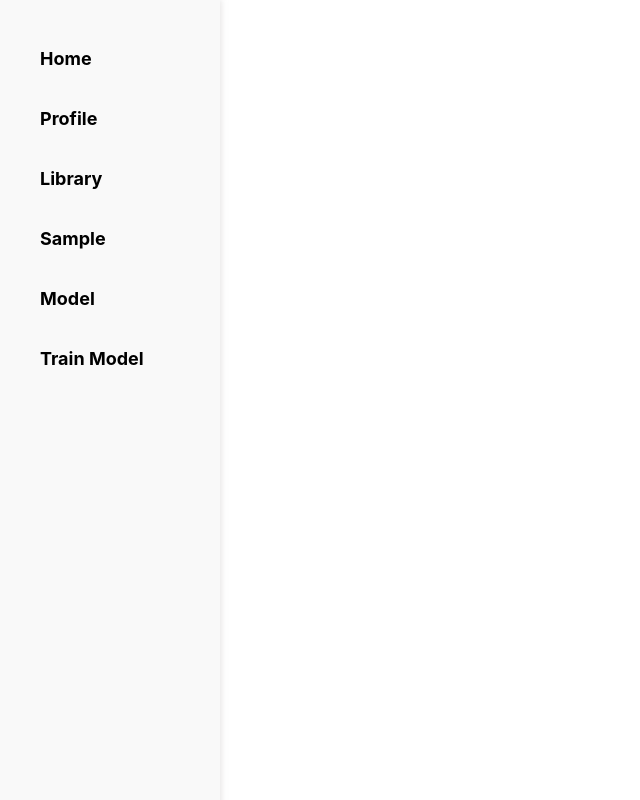
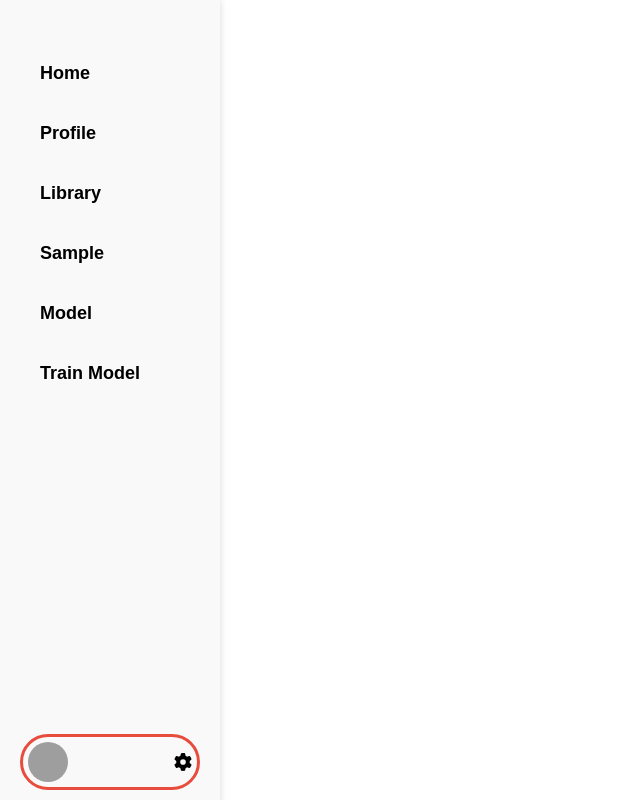
Before and after one commit to RuyPa/DO-AN-CLIENT, a React (Create React App) app: page / in a window 1280 px wide. Shown: the whole page, without its empty margins (0-640 px from the left). Built offline with nearby package versions, Linux system fonts and the light colour scheme; sample sign-in values are in the browser's storage; grey boxes are pictures that could not be loaded.

Commit message:
feat: login logout, author, authen without token

```diff
--- a/src/App.js
+++ b/src/App.js
@@ -1,35 +1,100 @@
+// // src/App.js
+// import React from 'react';
+// import { BrowserRouter as Router, Routes, Route } from 'react-router-dom';
+// import Sidebar from './components/Sidebar';
+// import Home from './pages/Home';
+// import Profile from './pages/Profile';
+// import Library from './pages/Library';  // Import Library component
+// import Sample from './pages/Sample';
+// import CreateSample from './pages/CreateSample';
+// import Model from './pages/Model';
+// import CreateModel from './pages/CreateModel';
+// import UpdateSample from './pages/UpdateSample';
+
+
+// function App() {
+//   return (
+//     <Router>
+//       <div className="app-container" style={{ display: 'flex' }}>
+//         {/* Sidebar bên trái */}
+//         <Sidebar />
+
+//         {/* Phần hiển thị chức năng bên phải */}
+//         <div className="content" style={{ flex: 1, padding: '20px' }}>
+//           <Routes>
+//             <Route path="/home" element={<Home />} />
+//             <Route path="/profile" element={<Profile />} />
+//             <Route path="/library" element={<Library />} /> {/* Thêm route Library */}
+//             <Route path="/sample" element={<Sample />} />
+//             <Route path="/createSample" element={<CreateSample />} />
+//             <Route path="/model" element={<Model />} />
+//             <Route path="/createModel" element={<CreateModel />} />
+//             <Route path="/updateSample/:id" element={<UpdateSample/>}/>
+//           </Routes>
+//         </div>
+//       </div>
+//     </Router>
+//   );
+// }
+
+// export default App;
+
 // src/App.js
 import React from 'react';
-import { BrowserRouter as Router, Routes, Route } from 'react-router-dom';
+import { BrowserRouter as Router, Routes, Route, Navigate } from 'react-router-dom';
 import Sidebar from './components/Sidebar';
 import Home from './pages/Home';
 import Profile from './pages/Profile';
-import Library from './pages/Library';  // Import Library component
+import Library from './pages/Library';
 import Sample from './pages/Sample';
 import CreateSample from './pages/CreateSample';
 import Model from './pages/Model';
 import CreateModel from './pages/CreateModel';
 import UpdateSample from './pages/UpdateSample';
+import Login from './components/Login';
+
+// Function to check if the user is authenticated
+// (you might want to replace this with actual authentication logic)
+const isAuthenticated = () => {
+  return localStorage.getItem("isLoggedIn") === "true";
+};
+const role = localStorage.getItem("role");
 
 
 function App() {
   return (
     <Router>
       <div className="app-container" style={{ display: 'flex' }}>
-        {/* Sidebar bên trái */}
-        <Sidebar />
+        {/* Conditionally render the Sidebar only if the user is authenticated */}
+        {isAuthenticated() && <Sidebar />}
 
-        {/* Phần hiển thị chức năng bên phải */}
         <div className="content" style={{ flex: 1, padding: '20px' }}>
           <Routes>
-            <Route path="/home" element={<Home />} />
-            <Route path="/profile" element={<Profile />} />
-            <Route path="/library" element={<Library />} /> {/* Thêm route Library */}
-            <Route path="/sample" element={<Sample />} />
-            <Route path="/createSample" element={<CreateSample />} />
-            <Route path="/model" element={<Model />} />
-            <Route path="/createModel" element={<CreateModel />} />
-            <Route path="/updateSample/:id" element={<UpdateSample/>}/>
+            {/* Route for the login page */}
+            <Route path="/login" element={<Login />} />
+
+            {/* Protected Routes */}
+            {isAuthenticated() ? (
+              <>
+                <Route path="/home" element={<Home />} />
+                <Route path="/profile" element={<Profile />} />
+                <Route path="/sample" element={<Sample />} />
+                <Route path="/createSample" element={<CreateSample />} />
+                <Route path="/updateSample/:id" element={<UpdateSample />} />
+
+                {role === "admin" && (
+                    <>
+                        <Route path="/library" element={<Library />} />
+                        <Route path="/createModel" element={<CreateModel />} />
+                        <Route path="/model" element={<Model />} />
+
+                    </>
+                )}
+              </>
+            ) : (
+              // Redirect any protected route to /login if not authenticated
+              <Route path="*" element={<Navigate to="/login" />} />
+            )}
           </Routes>
         </div>
       </div>
--- /dev/null
+++ b/src/components/Login.css
@@ -0,0 +1,90 @@
+/* Style for the blurred background image */
+body, html, #root {
+    height: 100%;
+    margin: 0;
+    font-family: Arial, sans-serif;
+    overflow: hidden; /* Ensure no scrolling */
+}
+
+.background {
+    background-image: url('https://res.cloudinary.com/dkf74ju3o/image/upload/v1730796836/DALL_E_2024-11-05_15.42.19_-_A_simple_login_screen_background_design_themed_as_Traffic_Sign_into_AI_with_minimalistic_traffic_sign_elements_such_as_arrows_and_caution_signs_us_vkabkl.png');
+    background-size: cover;
+    background-position: center;
+    filter: blur(3px);
+    position: fixed;
+    top: 0;
+    left: 0;
+    width: 100%;
+    height: 100%;
+    z-index: -1;
+}
+
+/* Style for the login container */
+.login-container {
+    display: flex;
+    justify-content: center; /* Center horizontally in the flex container */
+    align-items: center; /* Center vertically in the flex container */
+    position: fixed; /* Use fixed to make sure it's always in the center of the screen */
+    top: 0;
+    left: 0;
+    width: 100%;
+    height: 100%;
+}
+
+.login-box {
+    background-color: rgba(255, 255, 255, 0.85);
+    padding: 20px 30px;
+    border-radius: 10px;
+    box-shadow: 0px 0px 15px rgba(0, 0, 0, 0.3);
+    width: 350px;
+    text-align: center;
+    z-index: 2; /* Make sure it's above the background */
+}
+
+h2 {
+    color: #333;
+}
+
+form {
+    display: flex;
+    flex-direction: column;
+}
+
+.form-group {
+    display: flex;
+    align-items: center;
+    margin-bottom: 15px;
+}
+
+.form-group label {
+    width: 80px; /* Adjust width as needed */
+    margin-right: 10px;
+    color: #555;
+}
+
+input[type="email"],
+input[type="password"] {
+    padding: 10px;
+    flex: 1; /* Make the input take up the remaining space */
+    border: 1px solid #ddd;
+    border-radius: 5px;
+}
+
+button {
+    padding: 10px;
+    background-color: #4CAF50;
+    color: white;
+    border: none;
+    border-radius: 5px;
+    cursor: pointer;
+    font-weight: bold;
+}
+
+button:hover {
+    background-color: #45a049;
+}
+
+.message {
+    color: red;
+    margin-top: 10px;
+}
--- /dev/null
+++ b/src/components/Login.js
@@ -0,0 +1,88 @@
+import React, { useState } from 'react';
+import './Login.css';
+import { API_BASE_URL, CLIENT_BASE_URL } from '../constant/constants'; // Import the constant
+
+
+const Login = () => {
+    const [email, setEmail] = useState('');
+    const [password, setPassword] = useState('');
+    const [message, setMessage] = useState('');
+
+    const URL = API_BASE_URL
+    const CLIENT_URL = CLIENT_BASE_URL
+
+    const handleLogin = async (e) => {
+        e.preventDefault();
+
+        const formData = new FormData();
+        formData.append('email', email);
+        formData.append('password', password);
+
+        const requestOptions = {
+            method: 'POST',
+            body: formData,
+            headers: {
+                // If your server expects other headers like Content-Type, set them appropriately
+                // 'Content-Type': 'application/x-www-form-urlencoded', // Commented out since we're using FormData which sets its own Content-Type with boundary
+                'Accept': 'application/json', // Ensures the server knows what type of response the client can process
+            },
+            credentials: 'include' // If your server requires cookies to be sent, ensure this is included
+        };
+
+        try {
+            const response = await fetch(URL + '/login', requestOptions);
+
+            if (response.ok) {
+                const data = await response.json();
+                if (data.message === 'Login successful!') {
+                    localStorage.setItem("isLoggedIn", "true");  // Save login state
+                    localStorage.setItem("role", data.role); // Store user role
+                    localStorage.setItem("name", data.name); // Store user role
+
+                    window.location.href = CLIENT_URL; // Redirect on successful login
+                } else {
+                    setMessage(data.message || 'Login failed.');
+                }
+            } else {
+                // Handle HTTP errors
+                setMessage('Login failed. Please try again.');
+            }
+        } catch (error) {
+            console.error('Error:', error);
+            setMessage('An error occurred. Please try again later.');
+        }
+    };
+
+    return (
+        <div className="login-container">
+            <div className="background"></div>
+            <div className="login-box">
+                <h2>Login</h2>
+                <form onSubmit={handleLogin}>
+                    <div className="form-group">
+                        <label>Email:</label>
+                        <input
+                            type="email"
+                            value={email}
+                            onChange={(e) => setEmail(e.target.value)}
+                            required
+                        />
+                    </div>
+                    <div className="form-group">
+                        <label>Password:</label>
+                        <input
+                            type="password"
+                            value={password}
+                            onChange={(e) => setPassword(e.target.value)}
+                            required
+                        />
+                    </div>
+                    <button type="submit">Login</button>
+                </form>
+                {message && <p className="message">{message}</p>}
+            </div>
+        </div>
+    );
+};
+
+export default Login;
--- a/src/components/Sidebar.css
+++ b/src/components/Sidebar.css
@@ -1,18 +1,19 @@
-/* src/components/Sidebar.css */
+/* Sidebar general styles */
 .sidebar {
   width: 180px;
-    background-color: #f5f5f5;
+  background-color: #f9f9f9;
   padding: 20px;
   height: 100vh;
-    background-color: #f9f9f9; /* Giữ nguyên màu nền tối */
+  position: fixed;
   top: 0;
-    position: fixed; /* Giữ sidebar cố định trên màn hình */
-
   left: 0;
-    padding-top: 20px; /* Giữ nguyên khoảng cách trên */
-    box-shadow: 2px 0 5px rgba(216, 214, 214, 0.5); /* Đổ bóng nhẹ */
+  display: flex;
+  flex-direction: column;
+  justify-content: space-between; /* Space between main links and user info */
+  box-shadow: 2px 0 5px rgba(216, 214, 214, 0.5);
 }
 
+/* Sidebar link styles */
 .sidebar ul {
   list-style-type: none;
   padding: 0;
@@ -23,39 +24,101 @@
 }
 
 .sidebar ul li a {
+  display: block;
+  padding: 12px 20px;
+  border-radius: 8px;
+  font-size: 18px;
+  font-weight: bold;
   text-decoration: none;
-    color: black;
+  color: rgb(0, 0, 0);
+  transition: background-color 0.3s ease-in-out, transform 0.2s ease-in-out;
+}
 
-  display: block; /* Giữ nguyên khối toàn phần tử link */
-  color: rgb(0, 0, 0); /* Giữ màu chữ trắng */
-  text-decoration: none; /* Giữ nguyên bỏ gạch chân */
-  padding: 12px 20px; /* Giữ khoảng cách padding */
-  border-radius: 8px; /* Giữ bo tròn góc */
-  font-size: 18px; /* Giữ cỡ chữ */
-  font-weight: bold; /* Giữ chữ đậm */
-  transition: background-color 0.3s ease-in-out, transform 0.2s ease-in-out; /* Giữ hiệu ứng hover */
+.sidebar ul li a.active {
+  background-color: #e74c3c;
+  color: #ffffff;
 }
 
 .sidebar ul li a:hover {
-    background-color: #e74c3c; /* Thay đổi màu hover nhẹ nhàng */
-    transform: scale(1.05); /* Giữ hiệu ứng phóng to */
-  }
-  .sidebar ul li a:active {
-    background-color: #e74c3c; /* Giữ màu nền khi click */
-    transform: scale(0.98); /* Giữ hiệu ứng thu nhỏ */
+  background-color: #e74c3c;
+  transform: scale(1.05);
 }
 
-  .sidebar a {
-    text-decoration: none; /* Loại bỏ gạch chân */
-    color: inherit; /* Đảm bảo giữ nguyên màu chữ */
+/* User Info Section */
+.user-info {
+  display: flex;
+  align-items: center;
+  cursor: pointer;
+  position: relative;
+  margin-bottom: 30px;
+  border-radius: 100px; /* Rounded corners */
+  border: 3px solid #e74c3c; /* Border color */
+  padding-right: 5px;
+  padding-left: 5px;
+  padding-bottom: 5px;
+  padding-top: 5px;
+
 }
 
-  .sidebar a:hover {
-    text-decoration: none; /* Đảm bảo không có gạch chân khi hover */
+.user-avatar {
+  width: 40px;
+  height: 40px;
+  border-radius: 50%;
+  margin-right: 10px;
 }
 
-  .sidebar ul li a.active {
-    background-color: #e74c3c; /* Màu nền khi mục được kích hoạt */
-    color: #ffffff; /* Màu chữ khi mục được kích hoạt */
-    font-weight: bold; /* Giữ chữ đậm */
+.user-name {
+  font-size: 16px;
+  font-weight: bold;
+  color: #333;
 }
+
+.settings-icon {
+  margin-left: auto;
+  font-size: 18px;
+  cursor: pointer;
+  transition: transform 0.2s ease-in-out;
+}
+
+.settings-icon:hover {
+  transform: scale(1.2);
+}
+
+/* Drop-up Menu */
+.user-menu {
+  position: absolute;
+  bottom: 60px; /* Adjust based on your sidebar layout */
+  right: 0;
+  background-color: #ffffff;
+  box-shadow: 0px -2px 10px rgba(0, 0, 0, 0.2);
+  border-radius: 8px;
+  padding: 10px;
+  display: flex;
+  flex-direction: column;
+  z-index: 1;
+}
+
+.user-menu::before {
+  content: "";
+  position: absolute;
+  bottom: -5px;
+  right: 15px;
+  width: 10px;
+  height: 10px;
+  background-color: #ffffff;
+  transform: rotate(45deg);
+}
+
+.logout-button {
+  background: none;
+  border: none;
+  color: #e74c3c;
+  font-weight: bold;
+  cursor: pointer;
+  padding: 5px;
+  text-align: left;
+}
+
+.logout-button:hover {
+  color: #c0392b;
+}
--- a/src/components/Sidebar.js
+++ b/src/components/Sidebar.js
@@ -1,27 +1,40 @@
-// // src/components/Sidebar.js
-// import { Link } from 'react-router-dom';
-// import './Sidebar.css'; // Có thể thêm CSS sau
 
-// function Sidebar() {
-//   return (
-//     <div className="sidebar">
-//       <ul>
-//         <li><Link to="/home">Home</Link></li>
-//         <li><Link to="/profile">Profile</Link></li>
-//         <li><Link to="/library">Library</Link></li> {/* Thêm Library */}
-//         <li><Link to="/sample">Sample</Link></li>
-//       </ul>
-//     </div>
-//   );
-// }
+import { Link, useLocation, useNavigate  } from 'react-router-dom';
+import './Sidebar.css';
+import React, { useState } from 'react';
+import { FontAwesomeIcon } from '@fortawesome/react-fontawesome';
+import { faCog } from '@fortawesome/free-solid-svg-icons'; // Import Font Awesome icon
 
-// export default Sidebar;
-// src/components/Sidebar.js
-import { Link, useLocation } from 'react-router-dom';
-import './Sidebar.css';
 
 function Sidebar() {
-  const location = useLocation(); // Lấy thông tin về đường dẫn hiện tại
+  const location = useLocation();
+  const navigate = useNavigate();
+  const role = localStorage.getItem("role");
+  const userName = localStorage.getItem("name"); // Placeholder, replace with actual user data
+
+  // State to control the drop-up menu
+  const [isMenuOpen, setIsMenuOpen] = useState(false);
+
+  const handleLogout = async () => {
+    try {
+      const response = await fetch('http://127.0.0.1:5000/logout', {
+        method: 'GET',
+        credentials: 'include', // For cookies in session-based auth
+      });
+
+      if (response.ok) {
+        localStorage.removeItem("isLoggedIn");
+        localStorage.removeItem("role");
+        localStorage.removeItem("name");
+        navigate('/login');
+      } else {
+        console.error('Logout failed.');
+      }
+    } catch (error) {
+      console.error('An error occurred during logout:', error);
+    }
+  };
+
 
   return (
     <div className="sidebar">
@@ -42,6 +55,7 @@ function Sidebar() {
             Profile
           </Link>
         </li>
+        {(role === "admin") && (
           <li>
             <Link
               to="/library"
@@ -50,6 +64,8 @@ function Sidebar() {
               Library
             </Link>
           </li>
+        )}
+
         <li>
           <Link
             to="/sample"
@@ -58,6 +74,8 @@ function Sidebar() {
             Sample
           </Link>
         </li>
+
+        {(role === "admin") && (
           <li>
             <Link
               to="/model"
@@ -66,6 +84,8 @@ function Sidebar() {
               Model
             </Link>
           </li>
+        )}
+
         <li>
           <Link
             to="/createModel"
@@ -75,6 +95,27 @@ function Sidebar() {
           </Link>
         </li>
       </ul>
+
+
+
+      {/* User Info Section at the Bottom */}
+      <div className="user-info">
+        <img src="https://cdn-icons-png.flaticon.com/512/219/219986.png" alt="User" className="user-avatar" /> {/* Replace with actual user image URL */}
+        <span className="user-name">{userName}</span>
+        <FontAwesomeIcon
+          icon={faCog}
+          className="settings-icon"
+          onClick={() => setIsMenuOpen(!isMenuOpen)}
+        /> {/* FontAwesome Settings (Cog) icon */}
+
+        {/* Drop-up Menu */}
+        {isMenuOpen && (
+          <div className="user-menu">
+            <button onClick={handleLogout} className="logout-button">Logout</button>
+          </div>
+        )}
+      </div>
+
     </div>
   );
 }
--- /dev/null
+++ b/src/constant/constants.js
@@ -0,0 +1,18 @@
+// src/constants.js
+
+// API endpoints
+export const API_BASE_URL = "http://127.0.0.1:5000";
+export const CLIENT_BASE_URL = "http://127.0.0.1:3000";
+
+// export const API_BASE_URL = "http://192.168.0.103:5000";
+// export const CLIENT_BASE_URL = "http://192.168.0.103:3000";
+
+
+
+// App settings
+export const APP_NAME = "MyApp";
+export const APP_VERSION = "1.0.0";
+
+// Other constants
+export const MAX_FILE_SIZE = 5 * 1024 * 1024; // 5 MB in bytes
+export const SUPPORTED_IMAGE_FORMATS = ["image/jpeg", "image/png"];
```
Also changed, not shown: src/pages/Libraryold.css (+27 -22 lines). Lines whose indentation alone changed are shown as unchanged.
